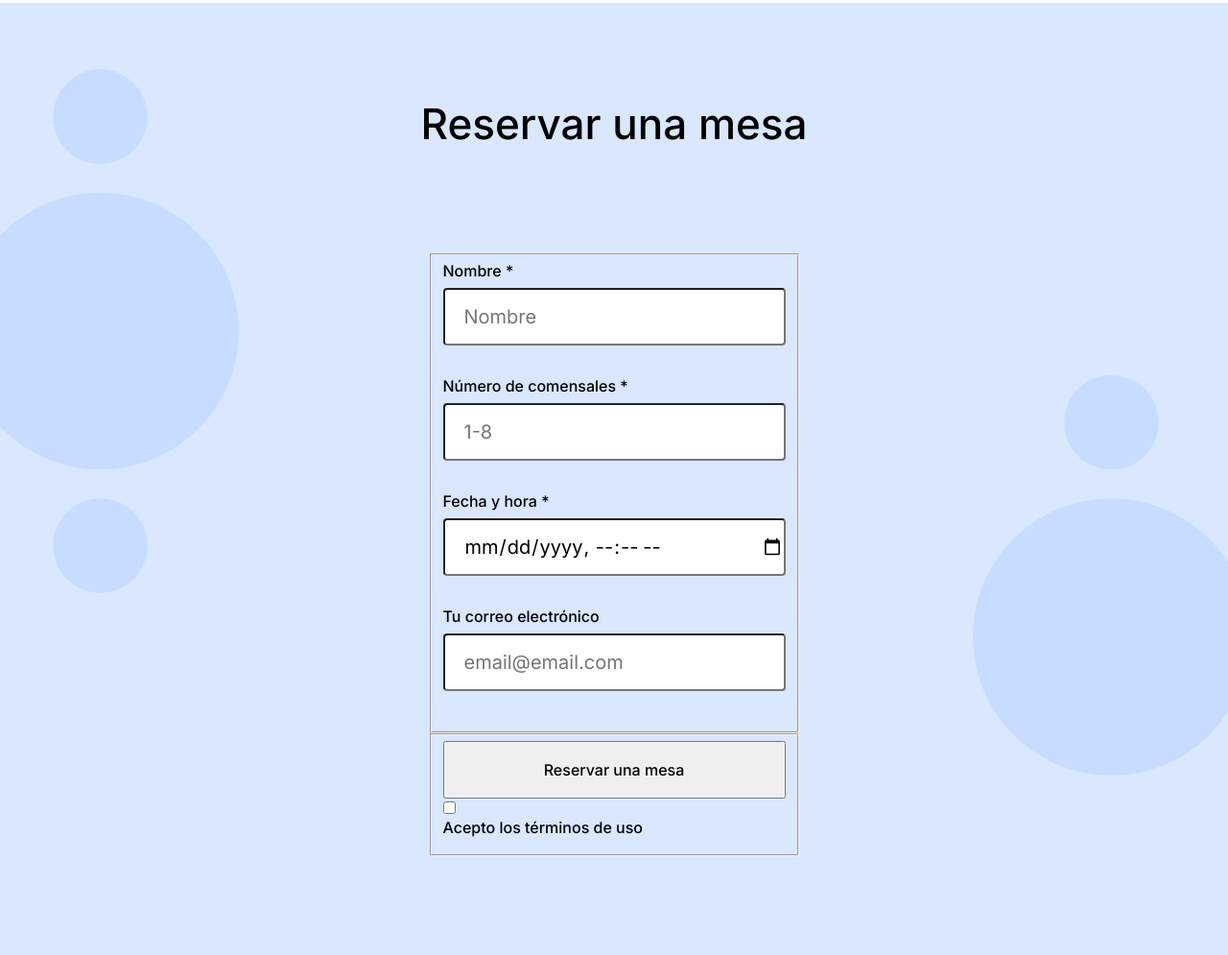
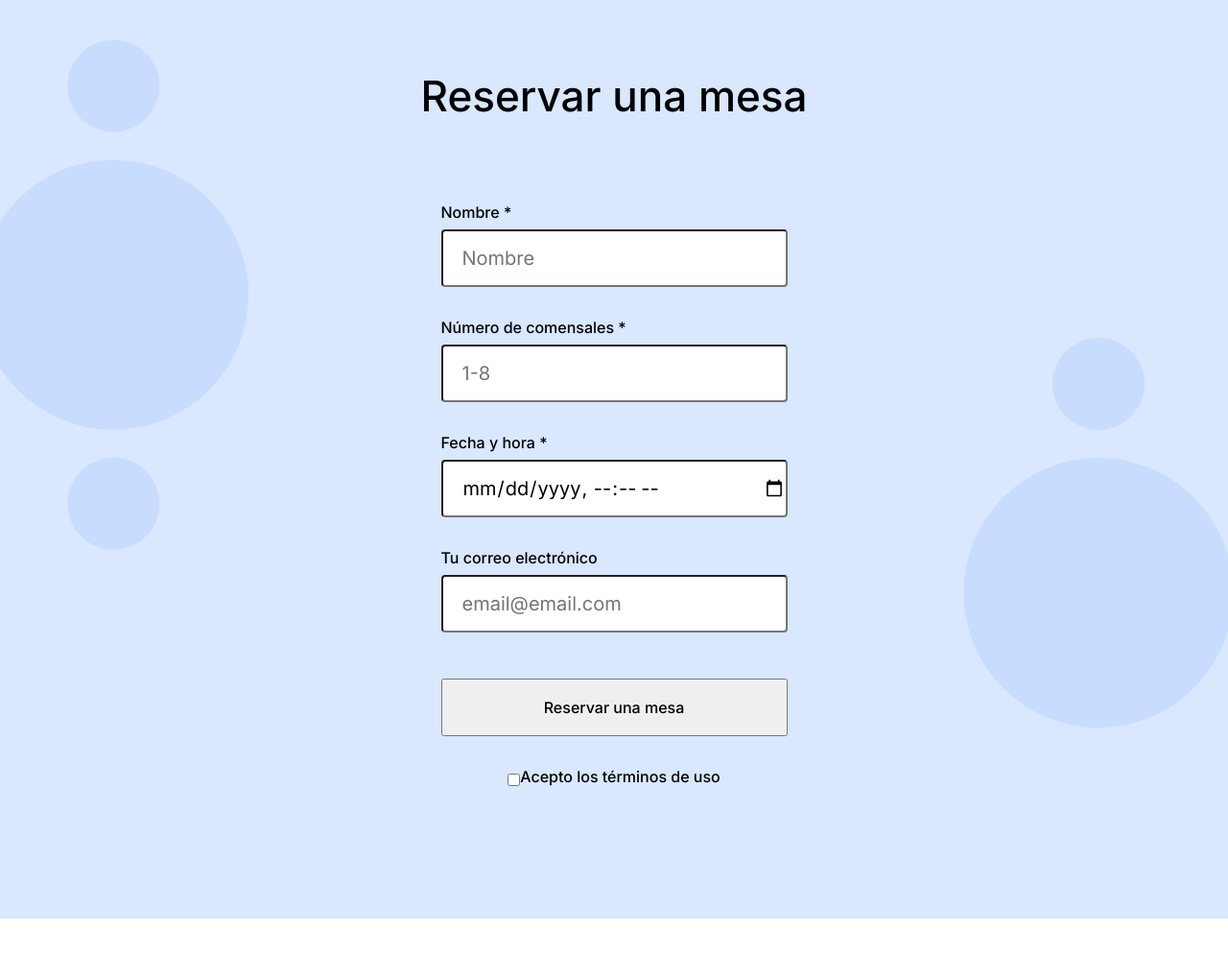
Before and after one commit to Charlie1905/web_project_coffeeshop, a plain HTML site: page index.html in a window 1280 px wide. Shown: the part 1749-2744 px from the top of the page at 96% size. After the commit the page ends 2706 px from the top, so only its background shows below. Drawn offline with Linux system fonts and the light colour scheme.

Commit message:
Adicion de 3ra parte 4to sprint

```diff
--- a/index.html
+++ b/index.html
@@ -116,7 +116,7 @@
           </ul>
         </section>
         <section class="reservation" id="reservation">
-          <h1 class="reservation__title">Reservar una mesa</h1>
+          <p class="reservation__title">Reservar una mesa</p>
           <form class="form reservation__form">
             <fieldset class="form__fieldset">
               <label for="text" class="form__label">Nombre *</label>
@@ -160,7 +160,8 @@
               <button type="submit" class="form__button">
                 Reservar una mesa
               </button>
-              <input
+              <label class="alineacion"
+                ><input
                   type="checkbox"
                   name="terms&references"
                   id="terms"
@@ -169,6 +170,7 @@
                 />
                 <label for="terms" class="form__label"
                   >Acepto los términos de uso</label
+                ></label
               >
             </fieldset>
           </form>
--- a/pages/index.css
+++ b/pages/index.css
@@ -194,8 +194,11 @@
   font-size: 44px;
   line-height: 52px;
   display: flex;
-  padding-top: 100px;
+  margin: 0 auto;
+  /*padding-top: 100px;*/
   justify-content: center;
+  position: relative;
+  top: 100px;
 }
 
 .reservation__form {
@@ -203,7 +206,7 @@
 }
 
 .form {
-  padding-top: 80px;
+  padding-top: 180px;
   max-width: 385px;
   width: 100%;
   padding-bottom: 120px;
@@ -218,6 +221,8 @@
   box-sizing: border-box;
   max-width: 385px;
   width: 100%;
+  border: 0px;
+  box-shadow: none;
 }
 
 .form__label {
@@ -265,3 +270,10 @@
 .form__checkbox {
   border-radius: 2px;
 }
+
+.alineacion {
+  display: flex;
+  justify-content: center;
+  align-items: center;
+  padding-top: 32px;
+}
```
Lines whose indentation alone changed are shown as unchanged.
